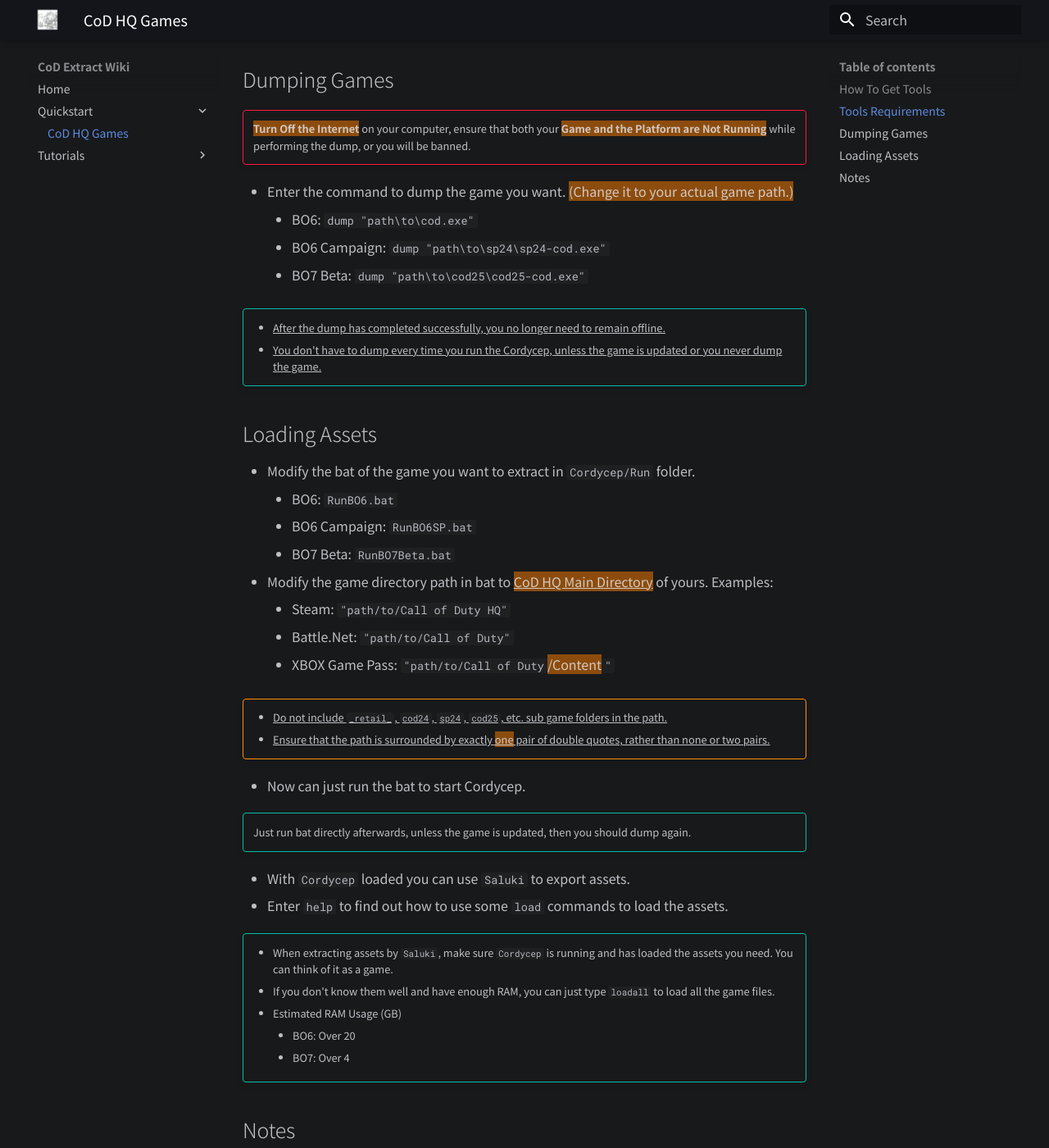
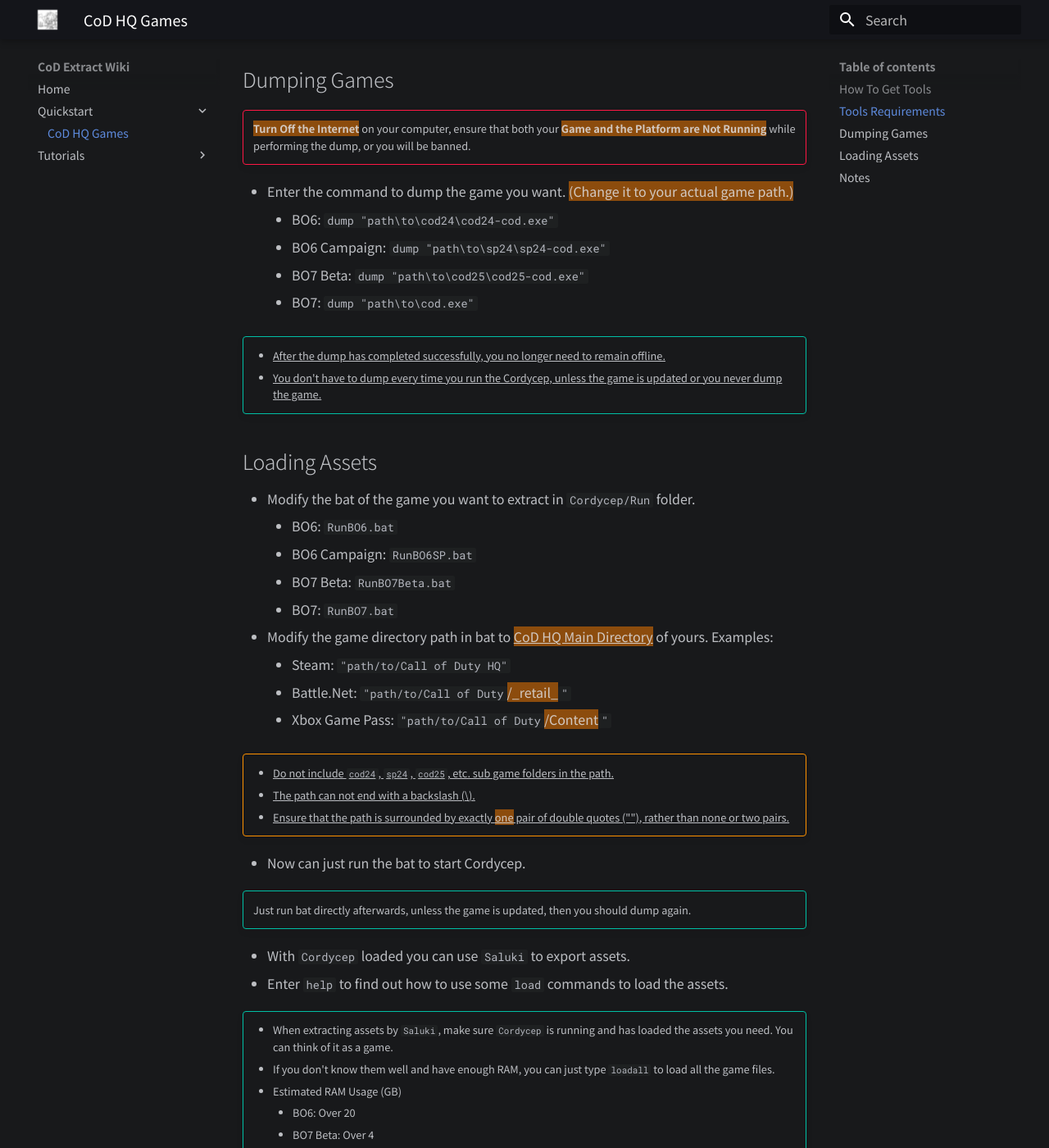
Before and after one commit to dest1yo/cod-extract-wiki, an MkDocs documentation site: the page built from docs/quickstart/cod_hq_games.md, in a window 1280 px wide and 1400 px high, scrolled down 1383 px. Shown: the whole window at 82% size. Built offline with MkDocs 1.6.1 and Material for MkDocs 9.7.7, drawn with Linux system fonts in a browser that asks for light colours; emoji names are drawn with the system emoji font.

Commit message:
Add BO7 release game info

```diff
--- a/docs/quickstart/cod_hq_games.md
+++ b/docs/quickstart/cod_hq_games.md
@@ -50,9 +50,10 @@
     ==**Turn Off the Internet**== on your computer, ensure that both your ==**Game and the Platform are Not Running**== while performing the dump, or you will be banned.
 
 - Enter the command to dump the game you want. ==(Change it to your actual game path.)==
-    - BO6: `dump "path\to\cod.exe"`
+    - BO6: `dump "path\to\cod24\cod24-cod.exe"`
     - BO6 Campaign: `dump "path\to\sp24\sp24-cod.exe"`
     - BO7 Beta: `dump "path\to\cod25\cod25-cod.exe"`
+    - BO7: `dump "path\to\cod.exe"`
 
 !!! tip ""
     - ^^After the dump has completed successfully, you no longer need to remain offline.^^
@@ -63,14 +64,16 @@
     - BO6: `RunBO6.bat`
     - BO6 Campaign: `RunBO6SP.bat`
     - BO7 Beta: `RunBO7Beta.bat`
+    - BO7: `RunBO7.bat`
 - Modify the game directory path in bat to ^^==CoD HQ Main Directory==^^ of yours. Examples:
     - Steam: `"path/to/Call of Duty HQ"`
-    - Battle.Net: `"path/to/Call of Duty"`
-    - XBOX Game Pass: `"path/to/Call of Duty`==/Content==`"`
+    - Battle.Net: `"path/to/Call of Duty`==/\_retail_==`"`
+    - Xbox Game Pass: `"path/to/Call of Duty`==/Content==`"`
 
 !!! warning ""
-    - ^^Do not include `_retail_`, `cod24`, `sp24`, `cod25`, etc. sub game folders in the path.^^
-    - ^^Ensure that the path is surrounded by exactly ==one== pair of double quotes, rather than none or two pairs.^^
+    - ^^Do not include `cod24`, `sp24`, `cod25`, etc. sub game folders in the path.^^
+    - ^^The path can not end with a backslash (\\).^^
+    - ^^Ensure that the path is surrounded by exactly ==one== pair of double quotes (""), rather than none or two pairs.^^
 
 - Now can just run the bat to start Cordycep.
 
@@ -85,7 +88,7 @@
     - If you don't know them well and have enough RAM, you can just type `loadall` to load all the game files.
     - Estimated RAM Usage (GB)
         - BO6: Over 20
-        - BO7: Over 4
+        - BO7 Beta: Over 4
 
 ## Notes
 - Every big update like a `season update` can mess up the tools support which takes time to re-adapt. If you are worried about this, you can choose:
```
